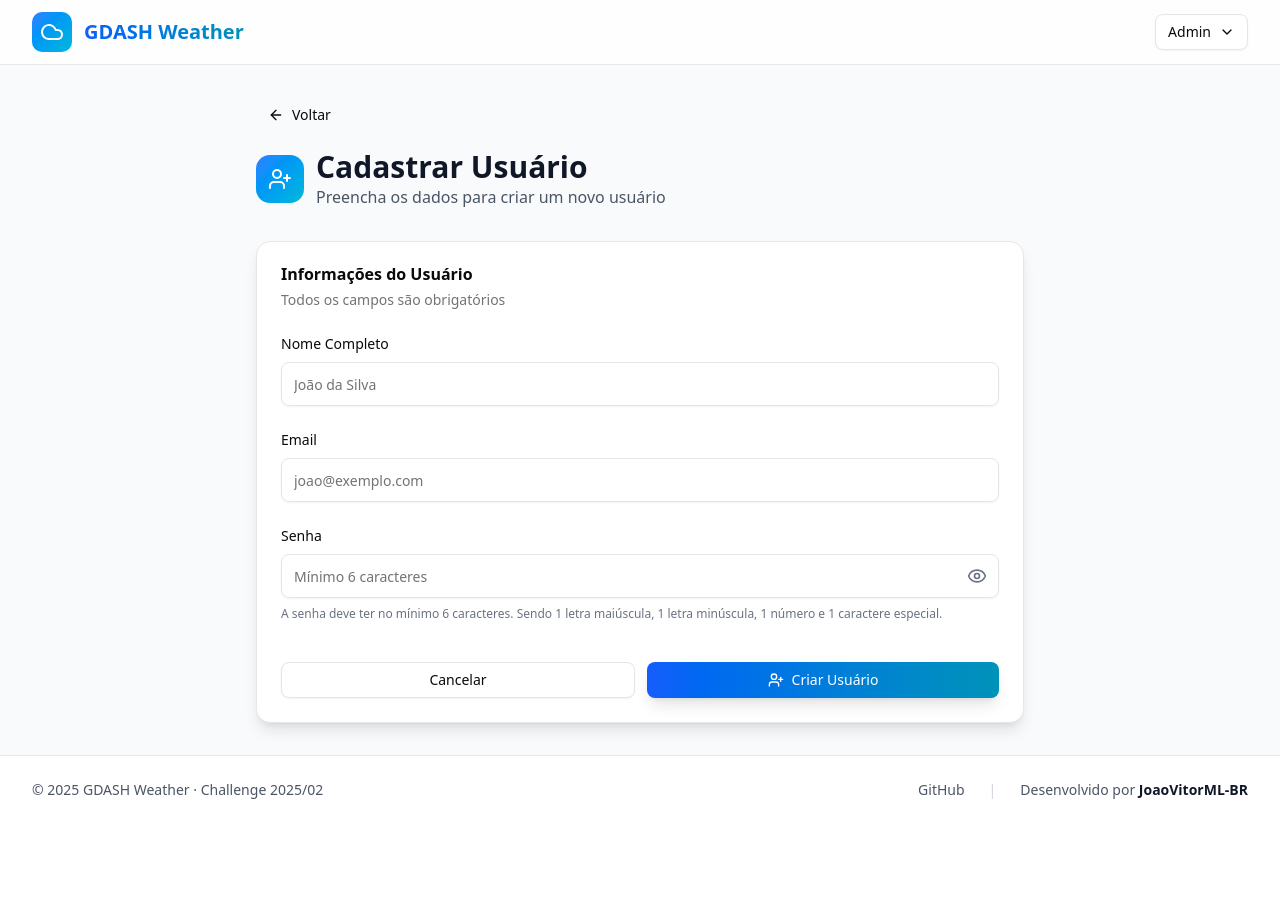
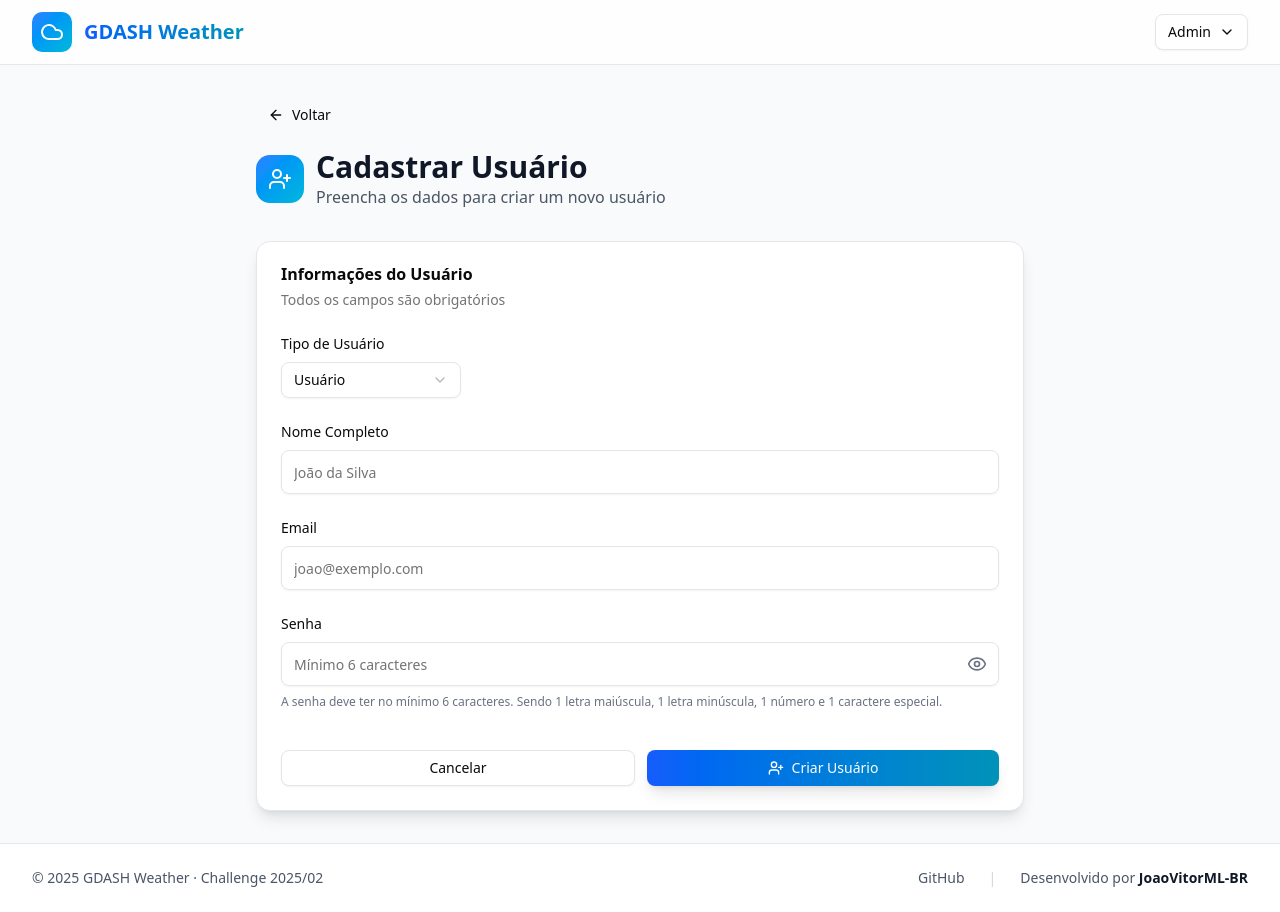
Before and after one commit to JoaoVitorML-BR/joao-vitor-desafio-gdash-2025-02, a React (Vite) app in the folder react-weather-dashboard/: page /users/create in a window 1280 px wide. Before the commit the page ends 824 px from the top, so only its background shows below. Built offline with nearby package versions, Linux system fonts and the light colour scheme; sample sign-in values are in the browser's storage.

Commit message:
feat: add user type selector (admin/user) to create user page

```diff
--- a/react-weather-dashboard/src/features/users/pages/CreateUserPage.tsx
+++ b/react-weather-dashboard/src/features/users/pages/CreateUserPage.tsx
@@ -10,6 +10,14 @@ import { userService } from '@/services/user.service';
 import type { ApiErrorResponse } from '@/types/api.types';
 import DashboardLayout from '@/components/layout/DashboardLayout';
 
+import {
+    Select,
+    SelectContent,
+    SelectItem,
+    SelectTrigger,
+    SelectValue,
+} from "@/components/ui/select"
+
 export default function CreateUserPage() {
     const navigate = useNavigate();
     const [name, setName] = useState('');
@@ -17,13 +25,19 @@ export default function CreateUserPage() {
     const [password, setPassword] = useState('');
     const [showPassword, setShowPassword] = useState(false);
     const [isLoading, setIsLoading] = useState(false);
+    const [userType, setUserType] = useState('user');
 
     const handleSubmit = async (e: React.FormEvent) => {
         e.preventDefault();
         setIsLoading(true);
 
         try {
-            await userService.create(name, email, password);
+
+            if (userType === 'admin') {
+                await userService.createAdmin(name, email, password);
+            } else if (userType === "user") {
+                await userService.create(name, email, password);
+            }
 
             toast.success('Usuário criado com sucesso!', {
                 description: `${name} foi adicionado ao sistema.`,
@@ -96,6 +110,22 @@ export default function CreateUserPage() {
                         </CardHeader>
                         <CardContent>
                             <form onSubmit={handleSubmit} className="space-y-6">
+                                {/*User type*/}
+                                <div className="space-y-2">
+                                    <Label className="text-sm font-medium">
+                                        Tipo de Usuário
+                                    </Label>
+                                    <Select value={userType} onValueChange={setUserType}>
+                                        <SelectTrigger className="w-[180px]">
+                                            <SelectValue placeholder="Tipo de Usuário" />
+                                        </SelectTrigger>
+                                        <SelectContent>
+                                            <SelectItem value="user">Usuário</SelectItem>
+                                            <SelectItem value="admin">Administrador</SelectItem>
+                                        </SelectContent>
+                                    </Select>
+                                </div>
+
                                 {/* Complet name */}
                                 <div className="space-y-2">
                                     <Label htmlFor="name" className="text-sm font-medium">
```
